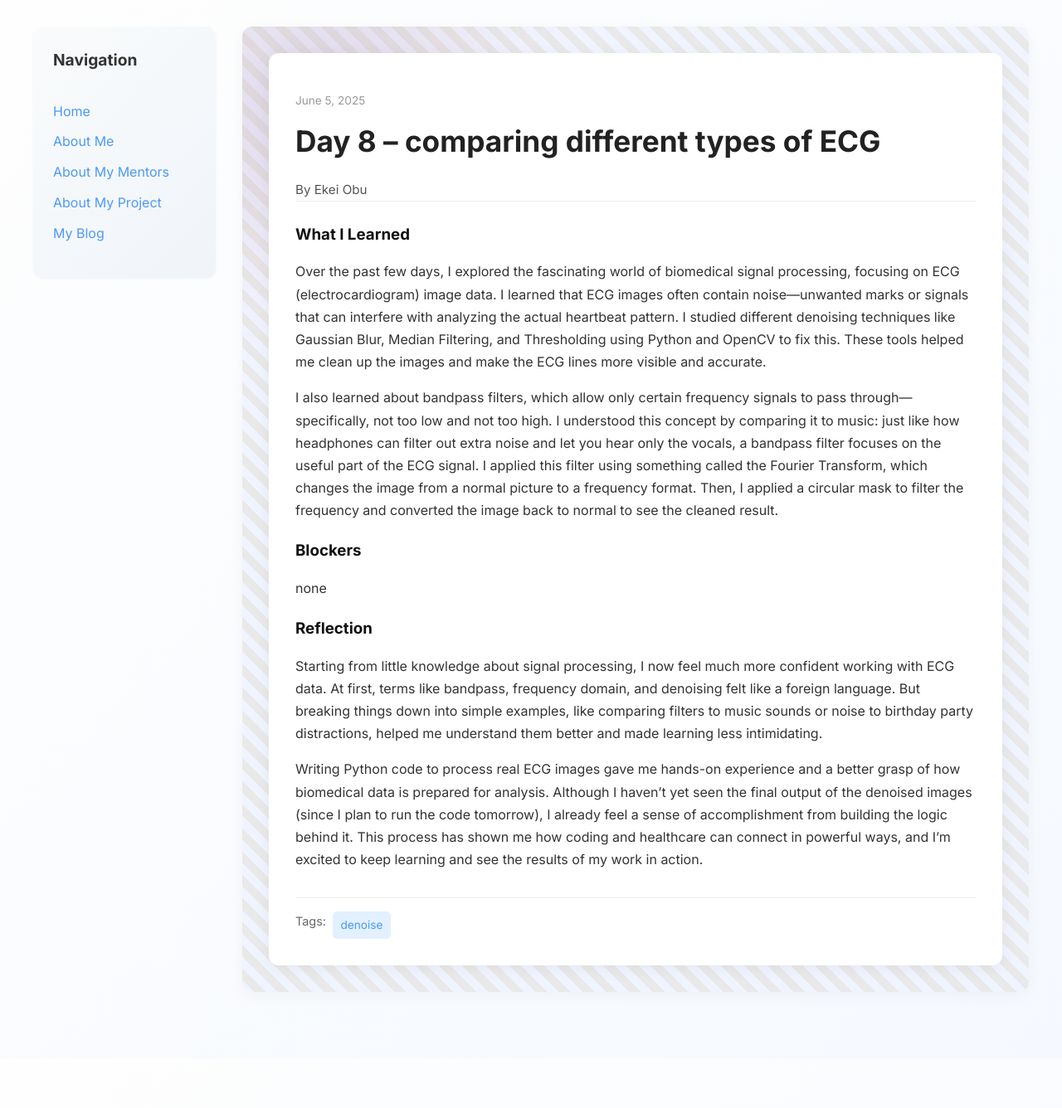
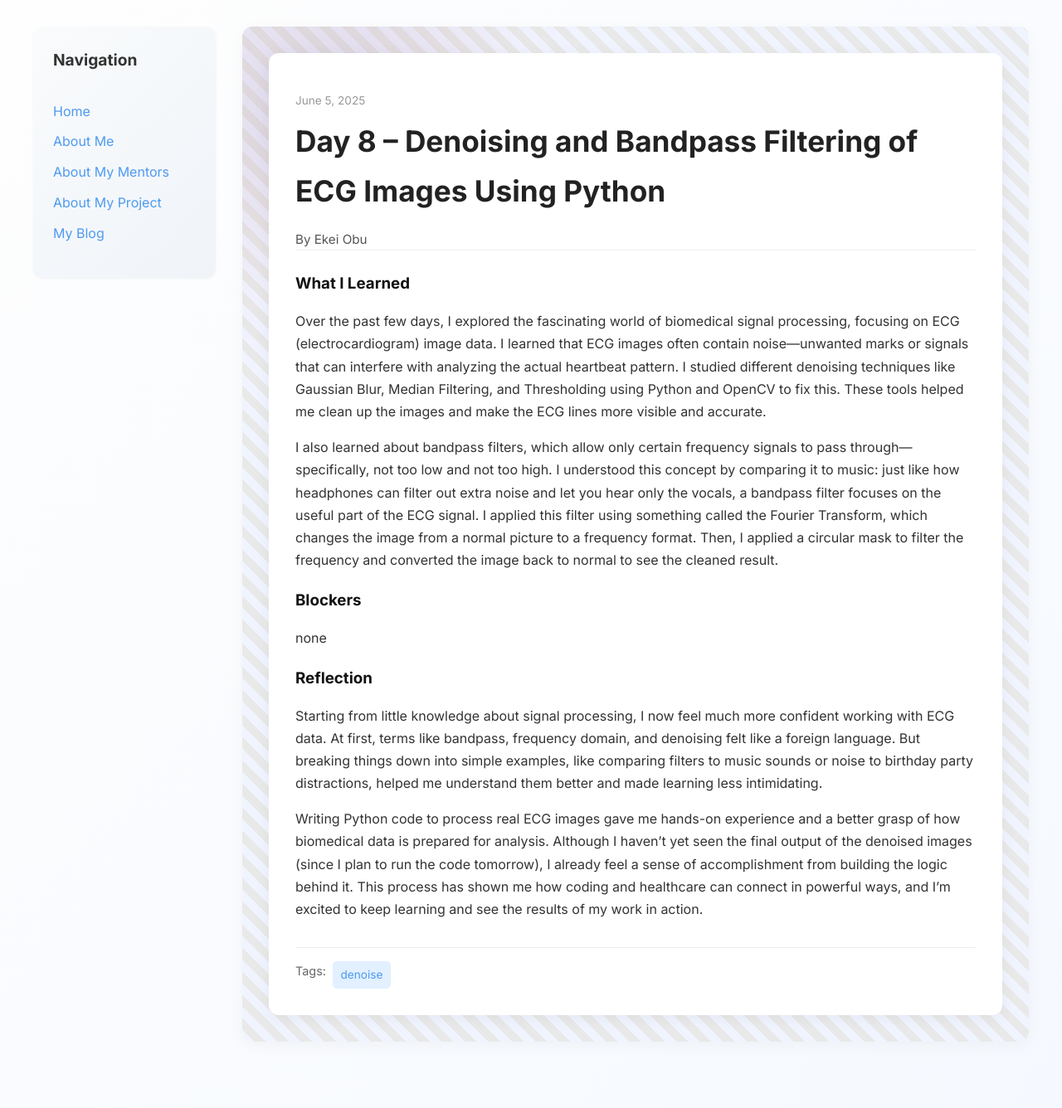
Before and after one commit to ekeiobu/ekeiobu.github.io, a Jekyll site: the page built from _posts/2025-06-05-day-8.md, in a window 1280 px wide. Shown: the whole page at 83% size. Built offline with Jekyll 4.4.1, drawn with Linux system fonts in a browser that asks for light colours; before the commit the page ends 1276 px from its top, so only the background shows below that.

Commit message:
Update 2025-06-05-day-8.md

```diff
--- a/_posts/2025-06-05-day-8.md
+++ b/_posts/2025-06-05-day-8.md
@@ -1,6 +1,6 @@
 ---
 layout: post
-title: "Day 8 – comparing different types of ECG"
+title: "Day 8 – Denoising and Bandpass Filtering of ECG Images Using Python"
 date: 2025-06-05
 author: Ekei Obu
 permalink: /day8.html
```
